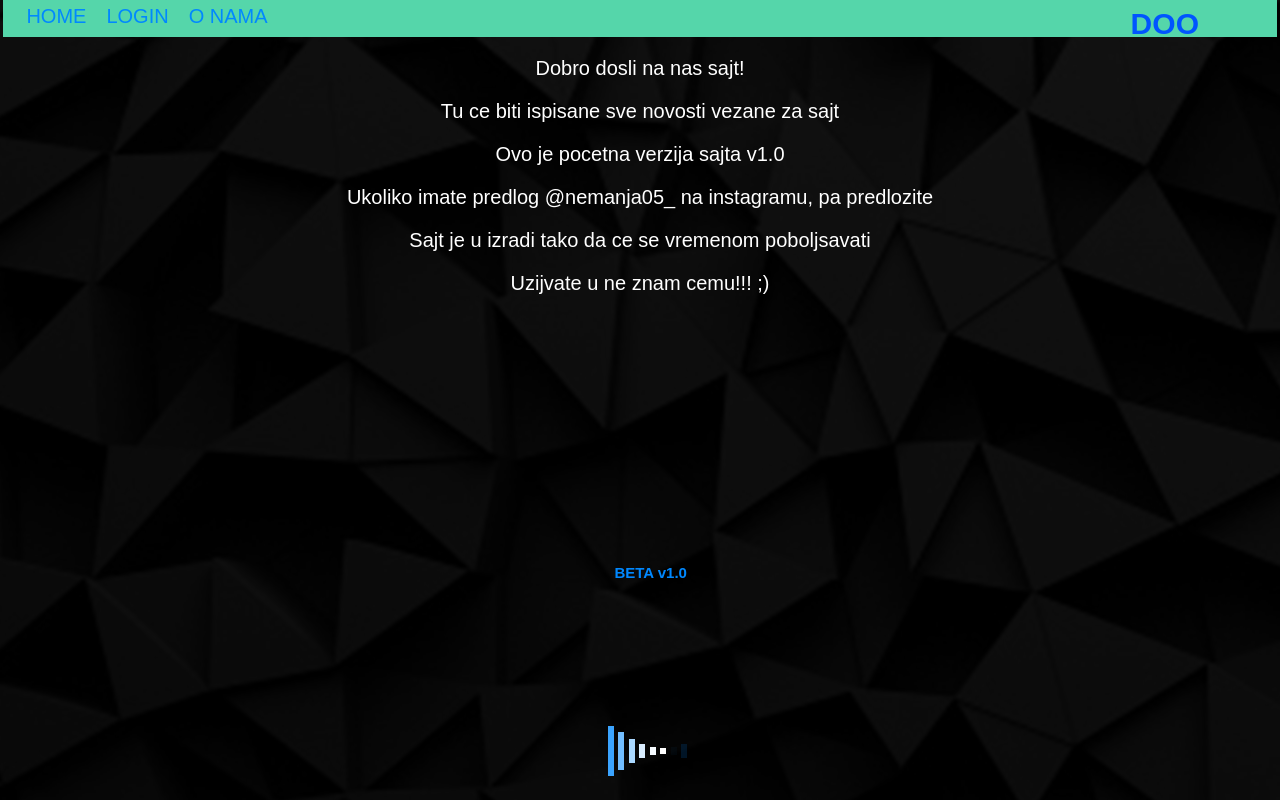
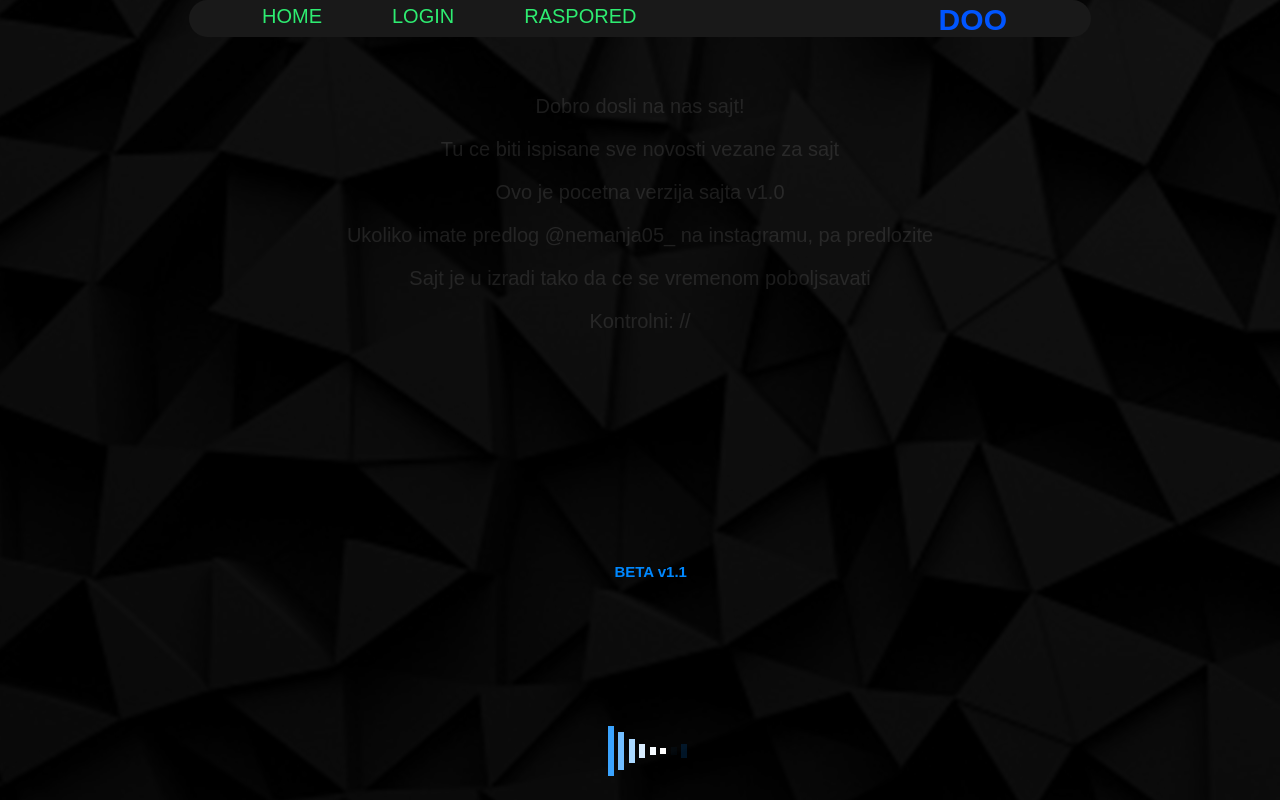
Before and after one commit to Meskebrat/Meskebrat.github.io, a PHP site: page / in a window 1280 px wide. Run offline with PHP 8.4, Linux system fonts and the light colour scheme.

Commit message:
raspored update

```diff
--- a/style.css
+++ b/Styles/style.css
@@ -6,21 +6,35 @@ body{
 	color: #0088ff;
 }
 .kontejner h6{
-	margin-top: 21%;
+	margin-top: 18%;
 	margin-left: 48%;
 	width: 6%;
 	font-size: 15px;
 	font-weight: 300px;
-	font-family: sans-serif;
+	font-family: fantasy;
 	color: #0088ff;
+}
+.kontejner2 h6{
+	margin-top: 10%;
+	margin-left: 48%;
+	width: 6%;
+	font-size: 15px;
+	font-weight: 300px;
+	font-family: fantasy;
+	color: #0088ff;
+}
+.rasporedpre{
+	width: 50%;
+	top: 50%;
+	right: 50%;
 }
 .slv{
 	color: #0055ff;
 }
 .middle{
 	position: absolute;
-	top: 3%;
-	left: 88%;
+	top: 2.5%;
+	left: 73%;
 	transform: translateY(-50%);
 	width: 6%;
 	display: flex;
@@ -51,6 +65,13 @@ body{
 	display: inline-block;
 	animation: loading 1.5s ease-in-out infinite;
 }
+.bar:hover{
+	background: #2eec71;
+}
+.bar::before{
+	display: inline-block;
+	content: '';
+}
 .bar1{
 	animation-delay: 0.1s;
 }
@@ -79,6 +100,7 @@ body{
 	position: absolute;
 	top: 90%;
 	left: 47.5%;
+	border-radius: 24px;
 	transform: translateY(-50%,-50%);
 }
 @keyframes loading {
@@ -98,18 +120,41 @@ body{
 .ostext{
 	margin: 20px;
 	margin-top: 15px;
+	margin-left: 250px;
+	margin-right: 250px;
+	color: #fff;
 	text-align: left;
 	font-family: fantasy;
 	font-size: 20px;
 	color: white;
 	text-align: center;
+	transition: 1s;
+	opacity: 0.1;
 	/*text-decoration: all;*/
 }
+.ostext:hover{
+	opacity: 0.6;
+	color: #0088ff;
+	transition: 1s;
+}
+.ostext::before{
+	display: inline-block;
+	content: '';
+	color: #2eec71;
+	transition: 1s;
+}
+
+/*.berosi h4{
+	font-family: fantasy;
+	font-weight: 900px;
+}*/
 .container{
-	width: 99%;
-	background: #55d6aa;
-	top: 5%;
+	width: 70%;
+	background: #191919;
+	top: 4%;
 	padding: 5px 3px;
+	border-radius: 24px;
+	border-color: #;
 	margin: 0 auto;
 	color: #0088ff;
 }
@@ -120,12 +165,12 @@ nav ul{
 }
 nav li{
 	display: inline-block;
-	margin-left: 20px;
+	margin-left: 70px;
 	position: relative;
 	text-align: center;
 }
 nav a{
-	color: #0088ff;
+	color: #2eec71;
 	text-decoration: none;
 	text-transform: uppercase;
 	font-family: fantasy;
@@ -134,6 +179,9 @@ nav a{
 	text-align: center;
 	transition: 1s;
 	float: right;
+}
+nav a:hover{
+	color: #0088ff;
 }
 nav a::before{
 	content: '';
@@ -177,10 +225,6 @@ nav a::before{
 	color: #2eec71;
 	border-color: #2ecc71;
 }
-.cep1 input[type = "text"]:hover,.cep1 input[type  = "password"]:hover{
-	color: #0088ff;
-	border-color: #2ecc71;
-}
 .cep1 input[type = "submit"]{
 	border: 0;
 	background: #131313;
--- a/index.html
+++ b/index.html
@@ -3,14 +3,14 @@
 <html>
 <head>
 	<title>USKORO | Official</title>
-	<link rel="stylesheet" type="text/css" href="style.css">
+	<link rel="stylesheet" type="text/css" href="Styles/style.css">
 </head>
 <body>
 	<div class="container">
 		<nav>
-			<li><a href="www.berosii.cf/index.html">Home</a>
-				<li><a href="www.berosii.cf/login.php">Login</a>
-				<li><a href="#">O nama</a>
+			<li><a href="index.html">Home</a>
+			<li><a href="login.php">Login</a>
+			<li><a href="rasp.html">Raspored</a>
 		</nav>
 	</div>
 	<div class="text middle">
@@ -31,7 +31,7 @@
 		<p>Ovo je pocetna verzija sajta v1.0</p>
 		<p>Ukoliko imate predlog @nemanja05_ na instagramu, pa predlozite</p>
 		<p>Sajt je u izradi tako da ce se vremenom poboljsavati</p>
-		<p>Uzijvate u ne znam cemu!!! ;)</p>
+		<p>Kontrolni: //</p>
 	</div>
 	<div class="midlle">
 		<div class="bar bar1"></div>
@@ -44,7 +44,7 @@
 		<div class="bar bar8"></div>
 	</div>
 	<div class="kontejner">
-		<h6>BETA v1.0</h6>
+		<h6>BETA v1.1</h6>
 	</div>
 </body>
 </html>
--- a/login.php
+++ b/login.php
@@ -28,7 +28,7 @@ if(isset($_POST['username'])){
 <!DOCTYPE html>
 <head>
 	<title>Uskoro | Login</title>
-	<link rel="stylesheet" type="text/css" href="style.css">
+	<link rel="stylesheet" type="text/css" href="Styles/style.css">
 </head>
 <body>
 	<form class="cep1" method="$_POST" action="index.html" method="post">
@@ -46,7 +46,7 @@ if(isset($_POST['username'])){
 		<div class="bar bar7"></div>
 		<div class="bar bar8"></div>
 	</div>
-	<div class="kontejner">
+	<div class="kontejner2">
 		<h6>BETA v1.0</h6>
 	</div>
 </body>
```
Also changed, not shown: Styles/stajl.css (added, +15 -0 lines), rasp.html (added, +15 -0 lines), Styles/bgd.png (renamed from bgd.png), images/r1.jpg (added).
